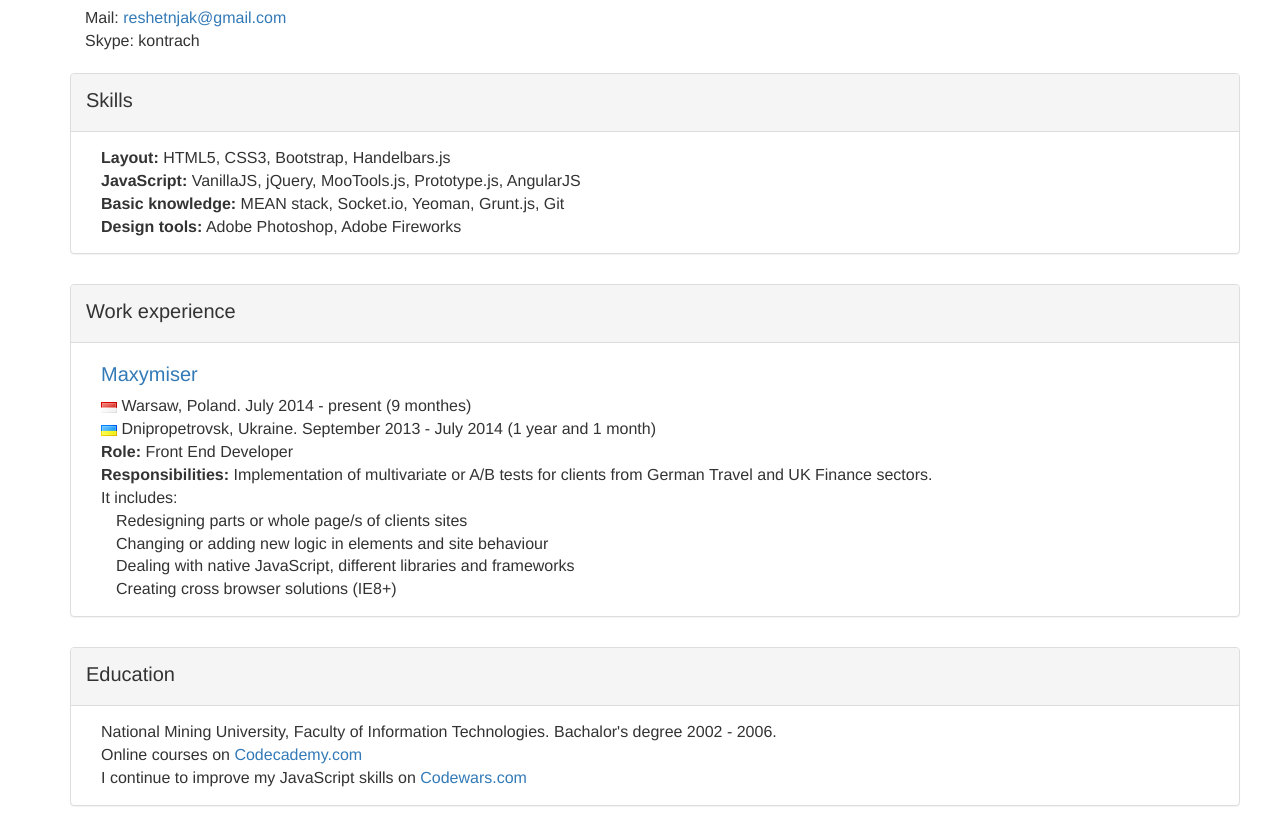
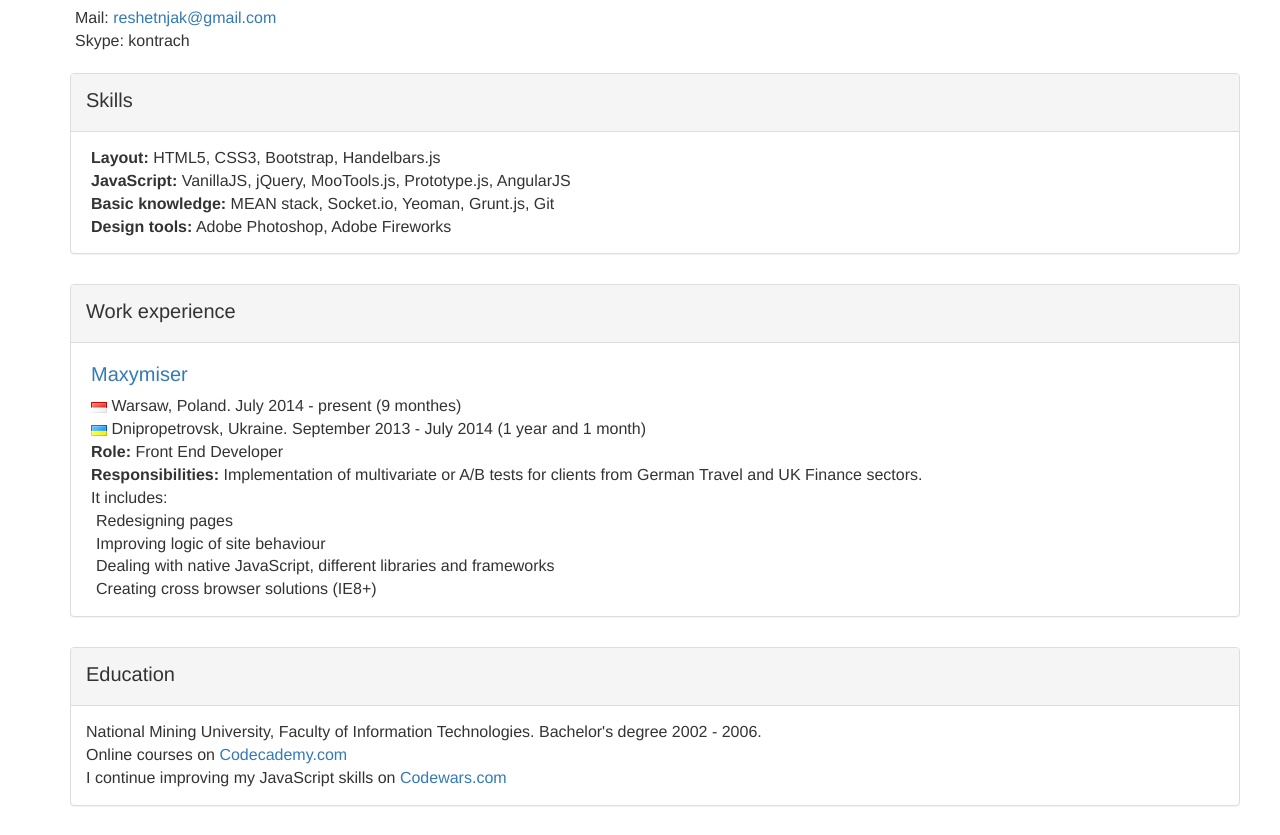
Before and after one commit to Reshetnyak/reshetnyak.github.io, a plain HTML site: page index.html in a window 1280 px wide. Shown: the part 103-938 px from the top of the page. Drawn offline with Linux system fonts and the light colour scheme.

Commit message:
css and html change

```diff
--- a/css/main.css
+++ b/css/main.css
@@ -2,7 +2,7 @@ body{
 	padding-bottom: 20px;
 }
 ul{
-	padding: 0 0 0 15px;
+	padding: 0 0 0 5px;
 	margin-bottom: 0;
 }
 ul li{
@@ -15,8 +15,8 @@ ul li{
 .no-padding{
 	padding: 0;
 }
-.mg-left-15{
-	margin-left: 15px;
+.mg-left-5{
+	margin-left: 5px;
 }
 h2{
 	font-size: 28px;
--- a/index.html
+++ b/index.html
@@ -72,8 +72,8 @@
 								<div>
 									<p>It includes:</p>
 									<ul>
-										<li>Redesigning parts or whole page/s of clients sites</li>
-										<li>Changing or adding new logic in elements and site behaviour</li>
+										<li>Redesigning pages</li>
+										<li>Improving logic of site behaviour</li>
 										<li>Dealing with native JavaScript, different libraries and frameworks</li>
 										<li>Creating cross browser solutions (IE8+)</li>
 									</ul>
@@ -92,12 +92,12 @@
 						<div class="mg-left-15">
 							<p>
 								National Mining University, Faculty of Information Technologies.
-								Bachalor's degree 2002 - 2006.
+								Bachelor's degree 2002 - 2006.
 							</p>
 							<p>Online courses on
 								<a href="http://www.codecademy.com/kontrach" target="_blank" title="link to my profile">Codecademy.com</a>
 							</p>
-							<p>I continue to improve my JavaScript skills on
+							<p>I continue improving my JavaScript skills on
 								<a href="http://www.codewars.com/users/kontrach" target="_blank" title="link to my profile">Codewars.com</a>
 							</p>
 						</div>
```
